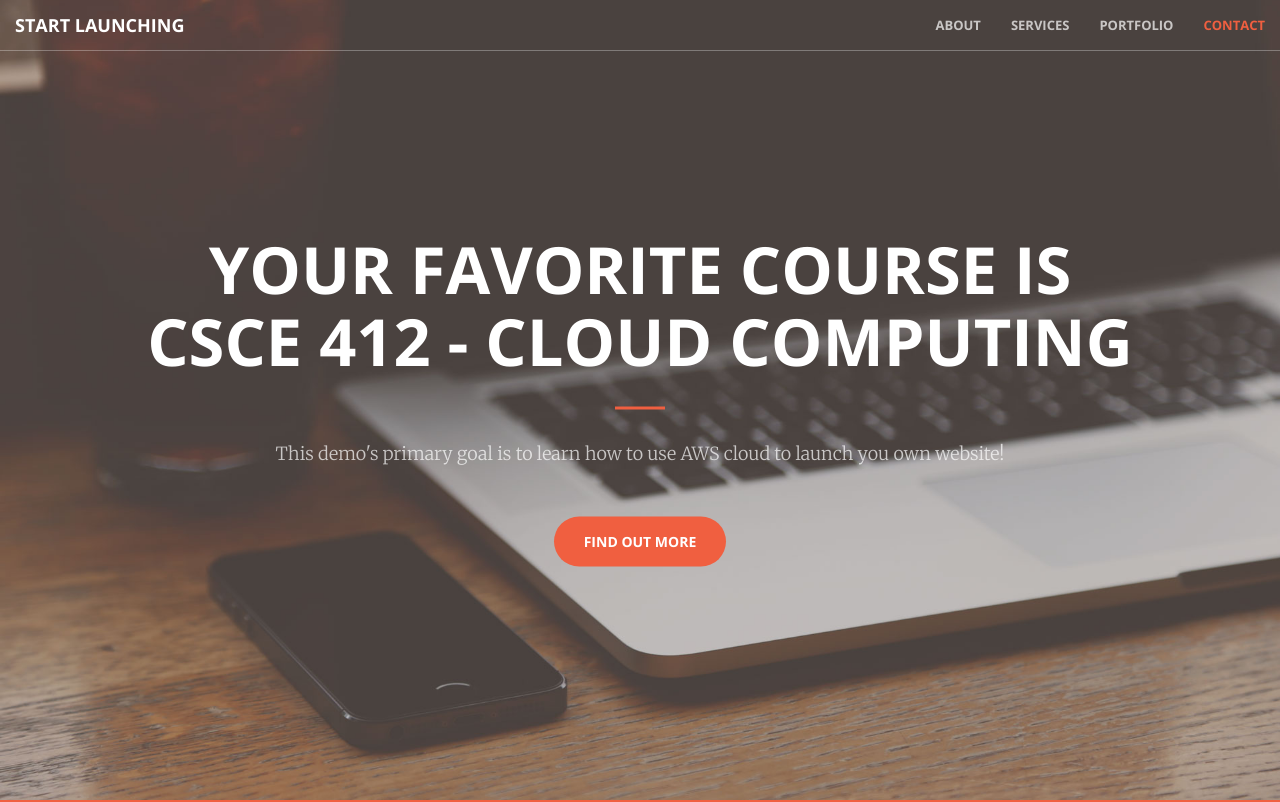
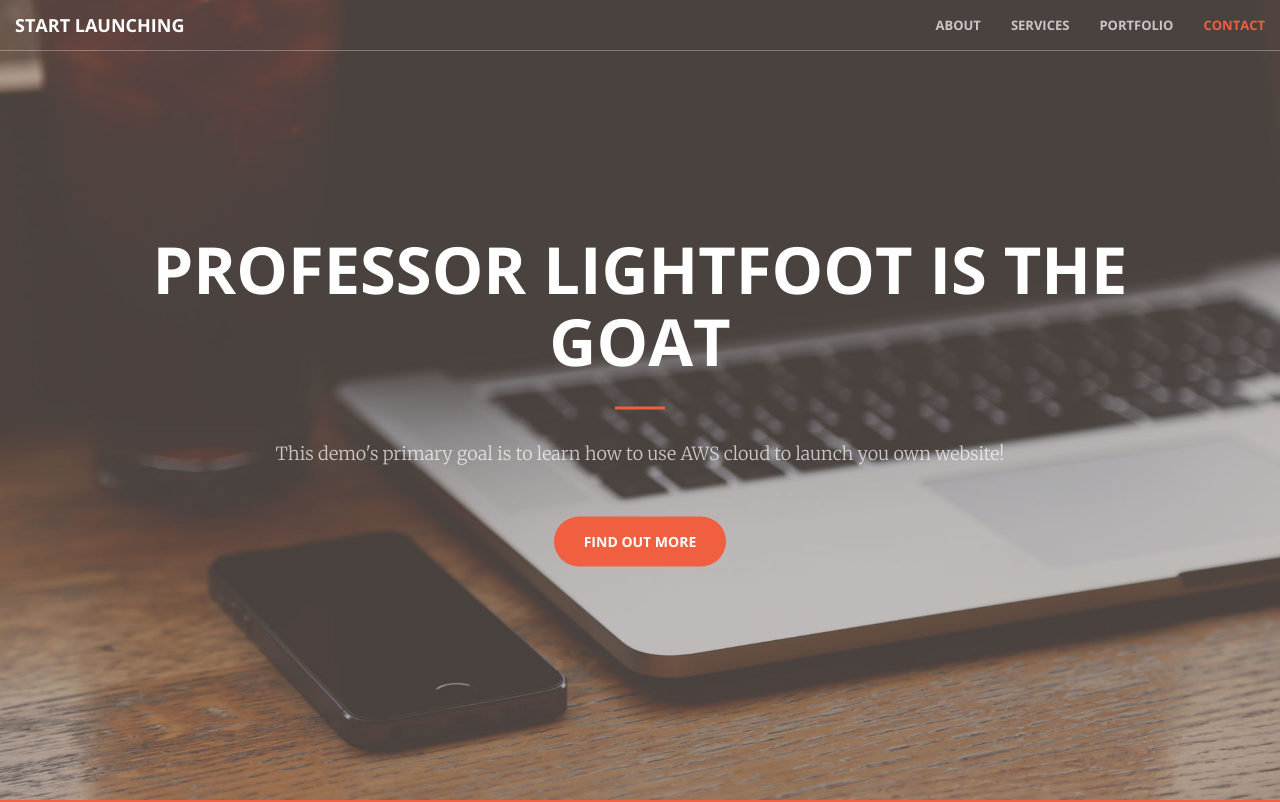
Before and after one commit to jdnicoll1/CSCE412-Project3, a plain HTML site: page index.html in a window 1280 px wide. Shown: the top 802 px of the page. Drawn offline with nearby package versions, Linux system fonts and the light colour scheme.

Commit message:
website after changes

```diff
--- a/index.html
+++ b/index.html
@@ -74,7 +74,7 @@
     <header>
         <div class="header-content">
             <div class="header-content-inner">
-                <h1>Your Favorite Course is CSCE 412 - Cloud Computing</h1>
+                <h1>Professor Lightfoot is the GOAT</h1>
                 <hr>
                 <p>This demo's primary goal is to learn how to use AWS cloud to launch you own website!</p>
                 <a href="#about" class="btn btn-primary btn-xl page-scroll">Find Out More</a>
```
